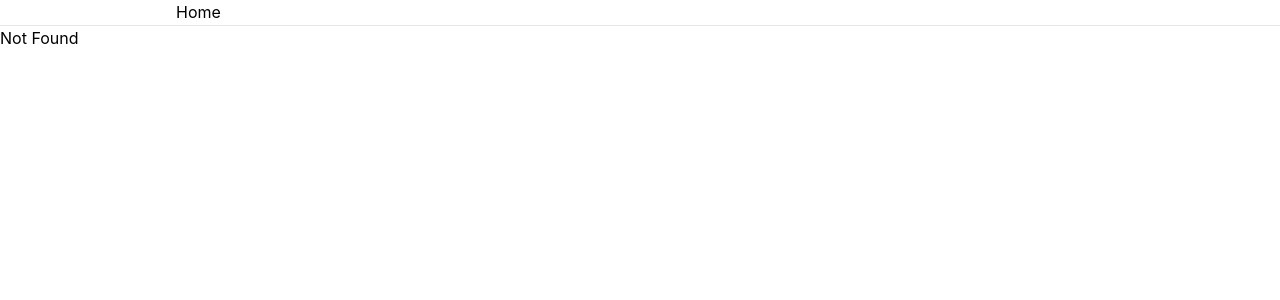
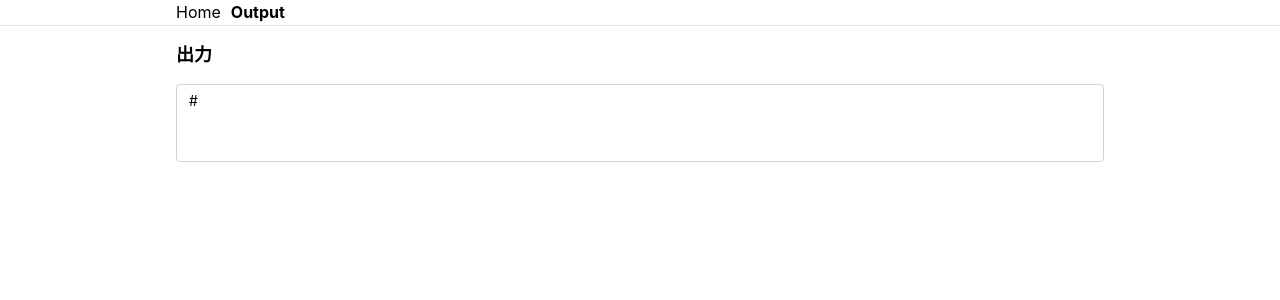
Before and after one commit to makkenno/tree-issue-resolver, a React (Vite) app: page /output in a window 1280 px wide. Before the commit this address had no page. Shown: the top 300 px of the page. Built offline with nearby package versions, Linux system fonts and the light colour scheme.

Commit message:
出力ページ作った

```diff
--- /dev/null
+++ b/src/components/pages/Editor/MarkdownOutputPage/MarkdownOutputPage.tsx
@@ -0,0 +1,46 @@
+import { Stack } from "@/components/atoms/Stack/Stack";
+import { Title } from "@/components/atoms/Title/Title";
+import { Textarea } from "@/components/molecules/Textarea/Textarea";
+import { useGetIssueTreeAtom } from "@/hooks/useIssueTreeAtom";
+import { FC, useMemo } from "react";
+
+export const MarkdownOutputPage: FC = () => {
+  const markdown = useGenerateMarkdown();
+  return (
+    <>
+      <Title order={4} my="md">
+        出力
+      </Title>
+      <Stack>
+        <Textarea value={markdown} autosize />
+      </Stack>
+    </>
+  );
+};
+
+function useGenerateMarkdown(): string {
+  const issueTree = useGetIssueTreeAtom();
+  return useMemo(() => generateMarkdown(issueTree), [issueTree]);
+}
+
+interface Node {
+  id: string;
+  title: string;
+  note: string;
+  isResolved: boolean;
+  children: Node[];
+}
+
+function generateMarkdown(node: Node, depth: number = 1): string {
+  const headerPrefix = "#".repeat(depth);
+  let markdown =
+    node.note.length !== 0
+      ? `${headerPrefix} ${node.title}\n\n${node.note}\n\n`
+      : `${headerPrefix} ${node.title}\n\n`;
+
+  for (const child of node.children) {
+    markdown += generateMarkdown(child, depth + 1);
+  }
+
+  return markdown;
+}
--- a/src/routeTree.gen.ts
+++ b/src/routeTree.gen.ts
@@ -16,10 +16,17 @@ import { Route as rootRoute } from './routes/__root'
 
 // Create Virtual Routes
 
+const OutputLazyImport = createFileRoute('/output')()
 const IndexLazyImport = createFileRoute('/')()
 const IndexNodeIdEditLazyImport = createFileRoute('/index/$nodeId/edit')()
 
 // Create/Update Routes
+
+const OutputLazyRoute = OutputLazyImport.update({
+  id: '/output',
+  path: '/output',
+  getParentRoute: () => rootRoute,
+} as any).lazy(() => import('./routes/output.lazy').then((d) => d.Route))
 
 const IndexLazyRoute = IndexLazyImport.update({
   id: '/',
@@ -46,6 +53,13 @@ declare module '@tanstack/react-router' {
       preLoaderRoute: typeof IndexLazyImport
       parentRoute: typeof rootRoute
     }
+    '/output': {
+      id: '/output'
+      path: '/output'
+      fullPath: '/output'
+      preLoaderRoute: typeof OutputLazyImport
+      parentRoute: typeof rootRoute
+    }
     '/index/$nodeId/edit': {
       id: '/index/$nodeId/edit'
       path: '/index/$nodeId/edit'
@@ -60,36 +74,41 @@ declare module '@tanstack/react-router' {
 
 export interface FileRoutesByFullPath {
   '/': typeof IndexLazyRoute
+  '/output': typeof OutputLazyRoute
   '/index/$nodeId/edit': typeof IndexNodeIdEditLazyRoute
 }
 
 export interface FileRoutesByTo {
   '/': typeof IndexLazyRoute
+  '/output': typeof OutputLazyRoute
   '/index/$nodeId/edit': typeof IndexNodeIdEditLazyRoute
 }
 
 export interface FileRoutesById {
   __root__: typeof rootRoute
   '/': typeof IndexLazyRoute
+  '/output': typeof OutputLazyRoute
   '/index/$nodeId/edit': typeof IndexNodeIdEditLazyRoute
 }
 
 export interface FileRouteTypes {
   fileRoutesByFullPath: FileRoutesByFullPath
-  fullPaths: '/' | '/index/$nodeId/edit'
+  fullPaths: '/' | '/output' | '/index/$nodeId/edit'
   fileRoutesByTo: FileRoutesByTo
-  to: '/' | '/index/$nodeId/edit'
-  id: '__root__' | '/' | '/index/$nodeId/edit'
+  to: '/' | '/output' | '/index/$nodeId/edit'
+  id: '__root__' | '/' | '/output' | '/index/$nodeId/edit'
   fileRoutesById: FileRoutesById
 }
 
 export interface RootRouteChildren {
   IndexLazyRoute: typeof IndexLazyRoute
+  OutputLazyRoute: typeof OutputLazyRoute
   IndexNodeIdEditLazyRoute: typeof IndexNodeIdEditLazyRoute
 }
 
 const rootRouteChildren: RootRouteChildren = {
   IndexLazyRoute: IndexLazyRoute,
+  OutputLazyRoute: OutputLazyRoute,
   IndexNodeIdEditLazyRoute: IndexNodeIdEditLazyRoute,
 }
 
@@ -104,11 +123,15 @@ export const routeTree = rootRoute
       "filePath": "__root.tsx",
       "children": [
         "/",
+        "/output",
         "/index/$nodeId/edit"
       ]
     },
     "/": {
       "filePath": "index.lazy.tsx"
+    },
+    "/output": {
+      "filePath": "output.lazy.tsx"
     },
     "/index/$nodeId/edit": {
       "filePath": "index.$nodeId.edit.lazy.tsx"
--- a/src/routes/__root.tsx
+++ b/src/routes/__root.tsx
@@ -3,6 +3,7 @@ import { Link, Outlet, createRootRoute } from "@tanstack/react-router";
 import { TanStackRouterDevtools } from "@tanstack/router-devtools";
 import { Box } from "@/components/atoms/Box/Box";
 import { Container } from "@mantine/core";
+import { Flex } from "@/components/atoms/Flex/Flex";
 
 export const Route = createRootRoute({
   component: RootComponent,
@@ -12,6 +13,7 @@ function RootComponent() {
   return (
     <>
       <Container>
+        <Flex gap="xs">
           <Link
             to="/"
             activeProps={{
@@ -21,6 +23,16 @@ function RootComponent() {
           >
             Home
           </Link>
+          <Link
+            to="/output"
+            activeProps={{
+              className: "font-bold",
+            }}
+            activeOptions={{ exact: true }}
+          >
+            Output
+          </Link>
+        </Flex>
       </Container>
       <hr />
       <Box mb="xl">
--- /dev/null
+++ b/src/routes/output.lazy.tsx
@@ -0,0 +1,15 @@
+import { createLazyFileRoute } from "@tanstack/react-router";
+import { Container } from "@mantine/core";
+import { MarkdownOutputPage } from "@/components/pages/Editor/MarkdownOutputPage/MarkdownOutputPage";
+
+export const Route = createLazyFileRoute("/output")({
+  component: OutputComponent,
+});
+
+function OutputComponent() {
+  return (
+    <Container>
+      <MarkdownOutputPage />
+    </Container>
+  );
+}
```
Lines whose indentation alone changed are shown as unchanged.
